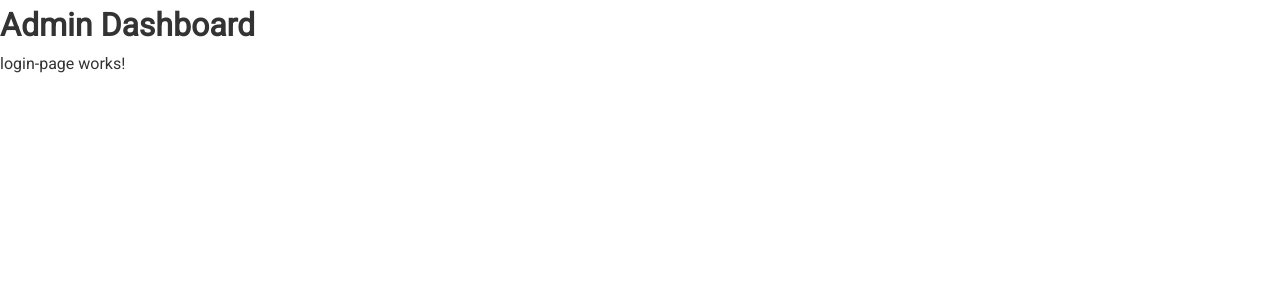
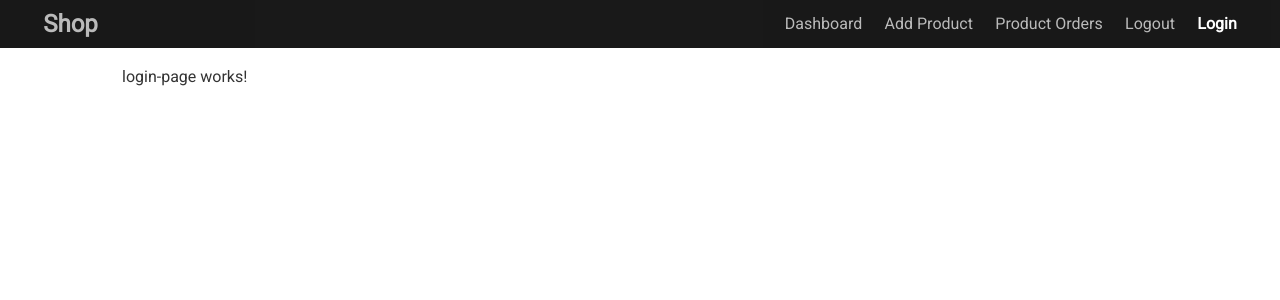
Before and after one commit to garikarakelyan/shop-angular, an Angular app: page /admin/login in a window 1280 px wide. Shown: the top 300 px of the page. Built offline with nearby package versions, Linux system fonts and the light colour scheme.

Commit message:
finished admin panel dashboard

```diff
--- a/src/app/admin/shared/admin-layout/admin-layout.component.html
+++ b/src/app/admin/shared/admin-layout/admin-layout.component.html
@@ -1,2 +1,26 @@
-<h1>Admin Dashboard</h1>
-<router-outlet></router-outlet>
+<nav class="navbar bg-dark">
+    <h1>
+       <a [routerLink]="['/']">Shop</a>
+    </h1>
+    <ul>
+        <li routerLinkActive="active">
+            <a [routerLink]="['/admin', 'dashboard']">Dashboard</a>
+        </li>
+        <li routerLinkActive="active">
+            <a [routerLink]="['/admin', 'add']">Add Product</a>
+        </li>
+        <li routerLinkActive="active">
+            <a [routerLink]="['/admin', 'orders']">Product Orders</a>
+        </li>
+        <li routerLinkActive="active">
+            <a [routerLink]="['/admin', '']">Logout</a>
+        </li>
+        <li routerLinkActive="active">
+            <a [routerLink]="['/admin', 'login']">Login</a>
+        </li>
+    </ul>
+</nav>
+
+<div class="container">
+    <router-outlet></router-outlet>
+</div>
```
